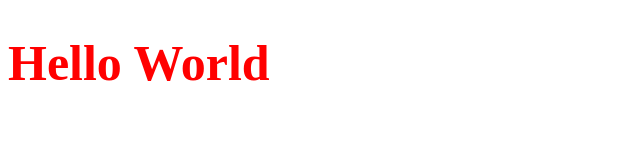
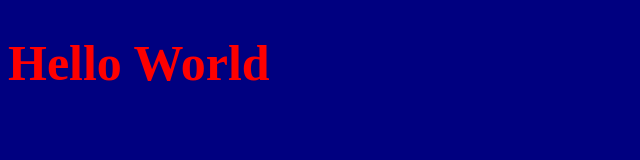
Before and after one commit to mohamedty69/sport-, a plain HTML site: page index.html in a window 1280 px wide. Shown: the whole page, without its empty margins (0-640 px from the left). Drawn offline with Linux system fonts and the light colour scheme.

Commit message:
change background

```diff
--- a/style.css
+++ b/style.css
@@ -2,3 +2,6 @@ h1{
     color: red;
     font-size: 50px;
 }
+body{
+    background-color: navy;
+}
```
